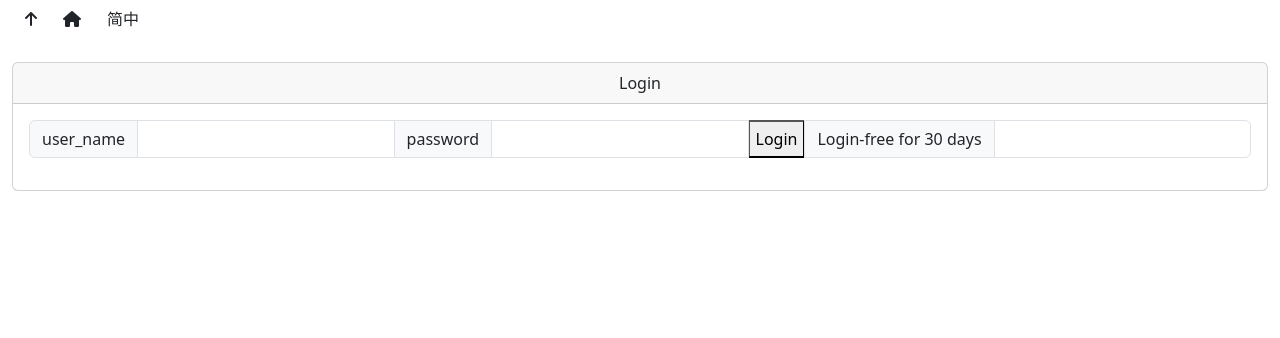
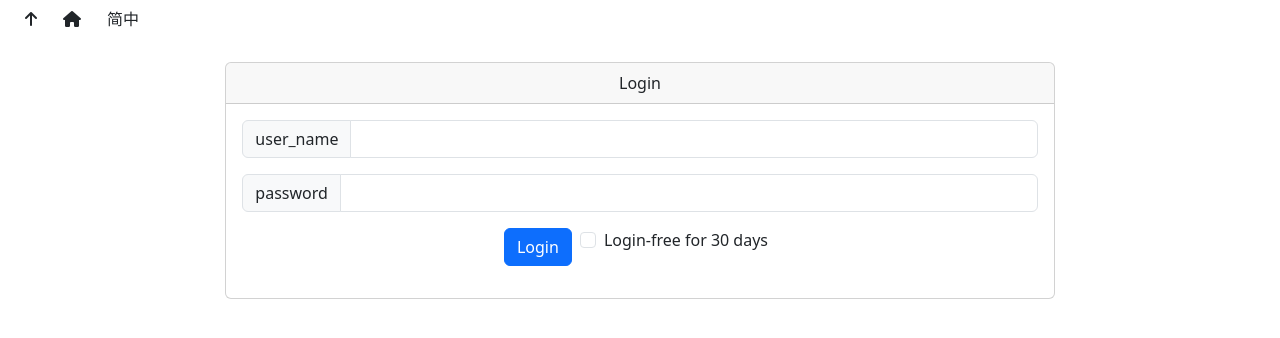
Before and after one commit to gfmikewolf/DBman, a Flask app: page /auth/login in a window 1280 px wide. Shown: the top 338 px of the page. Run offline with Flask 3, Linux system fonts and the light colour scheme; parts of the project's set-up code (start-up, migrations or seed data) failed here and were passed over; some libraries are stand-ins or nearby versions.

Commit message:
Update login.jinja

```diff
--- a/app/base/templates/login.jinja
+++ b/app/base/templates/login.jinja
@@ -3,22 +3,38 @@
 {% set prev_page = '/' %}
 {% block content %}
 <div class="container mt-4">
-  <div class="row text-center">
-    <form action="{{ url_for('base.auth.login') }}">
+  <div class="row">
+  <div class="col-md-2"></div>
+  <div class="col-md-8">
     <div class="card">
-        <div class="card-header">{{ _('Login') }}</div>
+    <form action="{{ url_for('base.auth.app_login') }}" method="post">
+      <div class="card-header text-center">{{ _('Login') }}</div>
       <div class="card-body">
-          <div class="input-group mb-3 flex-nowrap">
+        {%- if failed %}
+        <div class="text-danger mb-3 flex">{{ _('Username or password error') }}</div>
+        {%- endif %}
+        <div class="input-group mb-3 flex">
           <label class="input-group-text" for="user_name" required>{{ _('user_name') }}</label>
           <input name="user_name" id="user_name" class="form-control" type="text">
+        </div>
+        <div class="input-group mb-3 flex">
           <label class="input-group-text" for="user_password" required>{{ _('password') }}</label>
           <input name="user_name" id="user_name" class="form-control" type="password">
-            <button type="submit">{{ _('Login') }}</button>
-            <label class="input-group-text" for="login-free">{{ _('Login-free for 30 days') }}</label>
-            <input class="form-control" type="checkbox" id="login-free">
+        </div>
+        <div class="mb-3 d-flex flex-nowrap justify-content-center">
+          <button class="btn btn-primary" type="submit">{{ _('Login') }}</button>
+          <div class="form-check mx-2">
+            <input class="form-check-input" type="checkbox" value="" id="login-free">
+            <label class="form-check-label" for="login-free">
+              {{- _('Login-free for 30 days') }}
+            </label>
           </div>
         </div>
       </div>
     </form>
     </div>
+  </div>
+  <div class="col-md-2"></div>
+  </div>
+</div>
 {% endblock content %}
```
Lines whose indentation alone changed are shown as unchanged.
